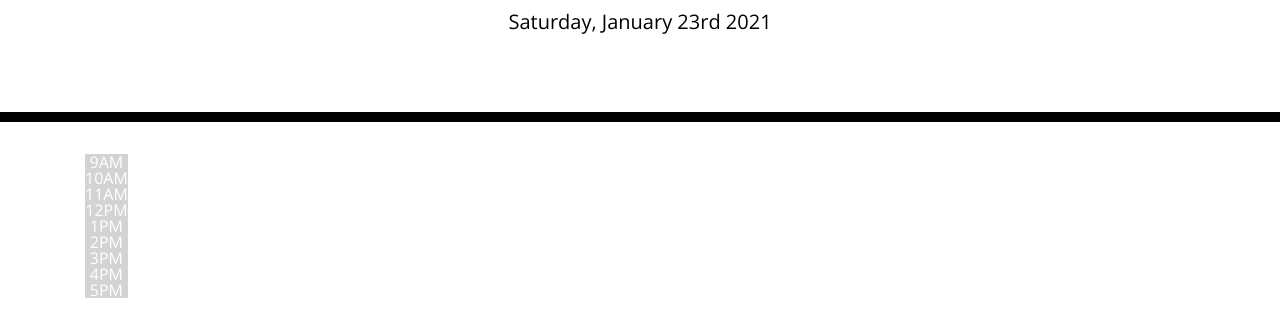
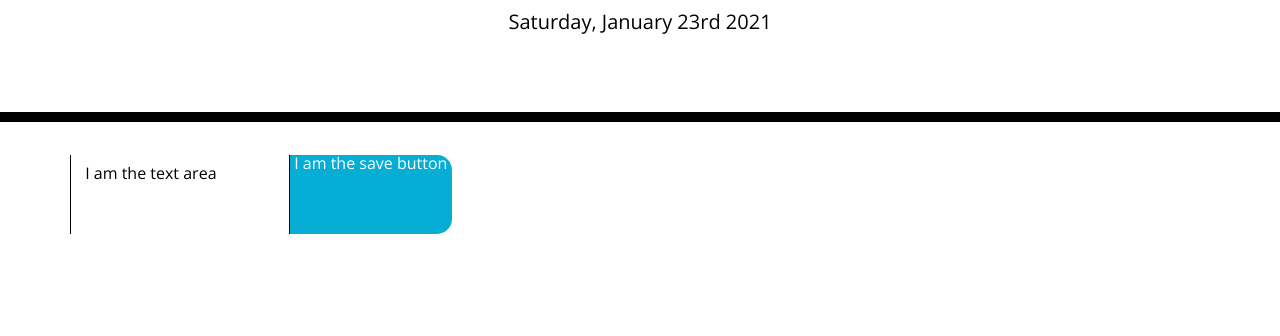
Before and after one commit to damiandeleon/work-day-scheduler, a plain HTML site: page index.html in a window 1280 px wide. Shown: the part 182-518 px from the top of the page. Drawn offline with nearby package versions, Linux system fonts and the light colour scheme.

Commit message:
updated code to further develop row shells

```diff
--- a/script.js
+++ b/script.js
@@ -1,8 +1,4 @@
-var createDiv = $("<div>");
-var timeBlock = $(".time-block");
-var description = $(".description");
-var row = $(".row");
-var hour = $(".hour")
+
 
 //set code for the current day using moment
 var rightNow = moment().format("dddd, MMMM Do YYYY");
@@ -13,14 +9,19 @@ $("#currentDay").append(rightNow);
 //use if statement to set the timeblocks backgrounds to change depending on the chornological relatinoship each block is to the current time (past, current, future)
 var workHoursArr = ["9AM", "10AM", "11AM", "12PM", "1PM", "2PM", "3PM", "4PM", "5PM"];
 
-for (let i = 0; i < workHoursArr.length; i++){
-    // create the rows in table format
-    var createDiv = $("<tr>").prepend(workHoursArr[i]);
-    //append the rows to the parent container
-    let newRow = $(".container").append(createDiv);
-    //give each row a time-block class for formatting purposes
-    $(newRow[i]).addClass("time-block");
-    $("tr").addClass("past");
 
+$(".container").append("<div class='row'></div>");
+// $(".row").appendTotext("I am a time block");
+$(".row").append("<div class='hour'><I the hour block/div>");
+$(".row").append("<textarea class='description'> I am the text area </textarea>");
+$(".row").append("<div class='saveBtn'> I am the save button </div>");
 
-}
+// for (let i = 0; i < workHoursArr.length; i++){
+//     // create the rows in table format
+//     var createDiv = $("<textarea>").prepend(workHoursArr[i]);
+//     //append the rows to the parent container
+//     let newRow = $(".container").append(createDiv);
+//     //give each row a time-block class for formatting purposes
+//     $(newRow[i]).addClass("time-block");
+
+// }
--- a/style.css
+++ b/style.css
@@ -28,6 +28,8 @@ textarea{
 .time-block{
   text-align: center;
   border-radius: 15px;
+  /* remove border list-style: */
+  border: black solid 2px;
 }
 
 .row {
```
